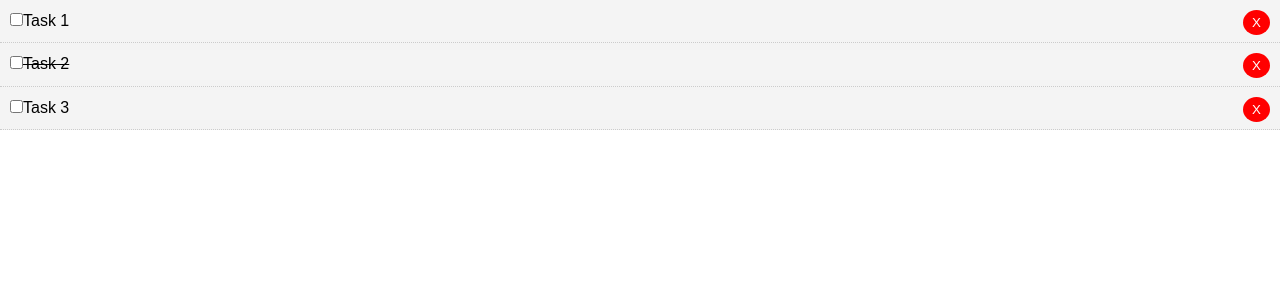
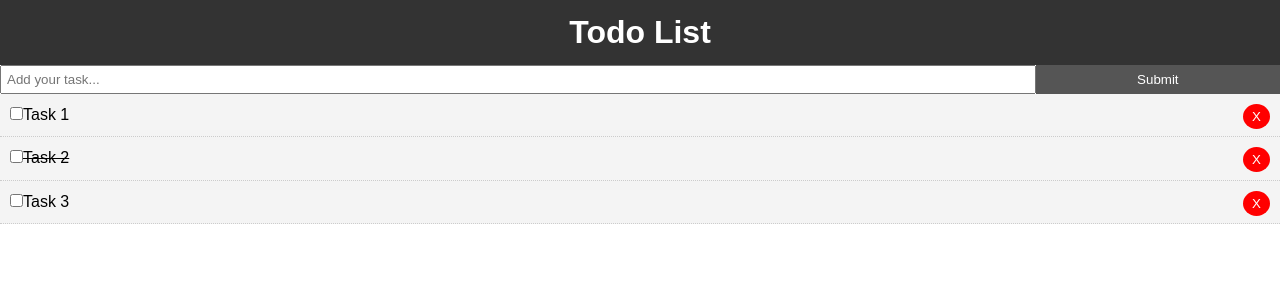
Before and after one commit to devnmhoang/TodoListByVueJS, a Vue app: page / in a window 1280 px wide. Shown: the top 300 px of the page. Built offline with nearby package versions, Linux system fonts and the light colour scheme.

Commit message:
Implement adding new task

```diff
--- a/package.json
+++ b/package.json
@@ -8,6 +8,7 @@
     "lint": "vue-cli-service lint"
   },
   "dependencies": {
+    "uuid": "^3.3.2",
     "vue": "^2.5.21"
   },
   "devDependencies": {
--- a/src/App.vue
+++ b/src/App.vue
@@ -1,16 +1,22 @@
 <template>
   <div id="app">
+    <Header />
+    <AddTodo v-on:add-todo="addTodo"/>
     <Todos v-bind:data="todo_list" v-on:del-todo="deleteTodo"/>
   </div>
 </template>
 
 <script>
+import Header from "./components/layout/Header";
 import Todos from "./components/Todos";
+import AddTodo from "./components/AddTodo";
 
 export default {
   name: 'app',
   components: {
-    Todos
+    Header,
+    Todos,
+    AddTodo
   },
   data() {
     return {
@@ -36,6 +42,9 @@ export default {
   methods:{
     deleteTodo(id){
       this.todo_list = this.todo_list.filter(todo => todo.id !== id)
+    },
+    addTodo(newTodo){
+      this.todo_list = [...this.todo_list,newTodo]
     }
   }
 }
@@ -51,4 +60,15 @@ export default {
     font-family: Arial, Helvetica, sans-serif;
     line-height: 1.4;
   }
+  .btn {
+    display: inline-block;
+    border: none;
+    background: #555;
+    color: #fff;
+    padding: 7px 20px;
+    cursor: pointer;
+  }
+  .btn:hover {
+    background: #666;
+  }
 </style>
--- /dev/null
+++ b/src/components/AddTodo.vue
@@ -0,0 +1,46 @@
+<template>
+  <div>
+    <form @submit="addTodo">
+      <input type="text" name="title" placeholder="Add your task..." v-model="title">
+      <input type="submit" value="Submit" class="btn">
+    </form>
+  </div>
+</template>
+
+<script>
+import uuid from "uuid";
+
+export default {
+  name: 'AddTodo',
+  data() {
+    return {
+      title: ''
+    }
+  },
+  methods: {
+    addTodo() {
+      const newTodo = {
+        id: uuid.v4(),
+        title: this.title,
+        completed: false
+      }
+
+      // Send up to parent
+      this.$emit('add-todo', newTodo)
+    }
+  }
+}
+</script>
+
+<style scoped>
+  form {
+    display: flex;
+  }
+  input[type="text"] {
+    flex: 10;
+    padding: 5px;
+  }
+  input[type="submit"] {
+    flex: 2;
+  }
+</style>
--- /dev/null
+++ b/src/components/layout/Header.vue
@@ -0,0 +1,25 @@
+<template>
+  <header class="header">
+    <h1>Todo List</h1>
+  </header>
+</template>
+
+<script>
+export default {
+  name: 'Header'
+}
+</script>
+
+<style scoped>
+  .header {
+    background: #333;
+    color: #fff;
+    text-align: center;
+    padding: 10px;
+  }
+  .header a {
+    color: #fff;
+    padding-right: 5px;
+    text-decoration: none;
+  }
+</style>
```
Also changed, not shown: 1 other file (tests, documents, lock files or other folders).
